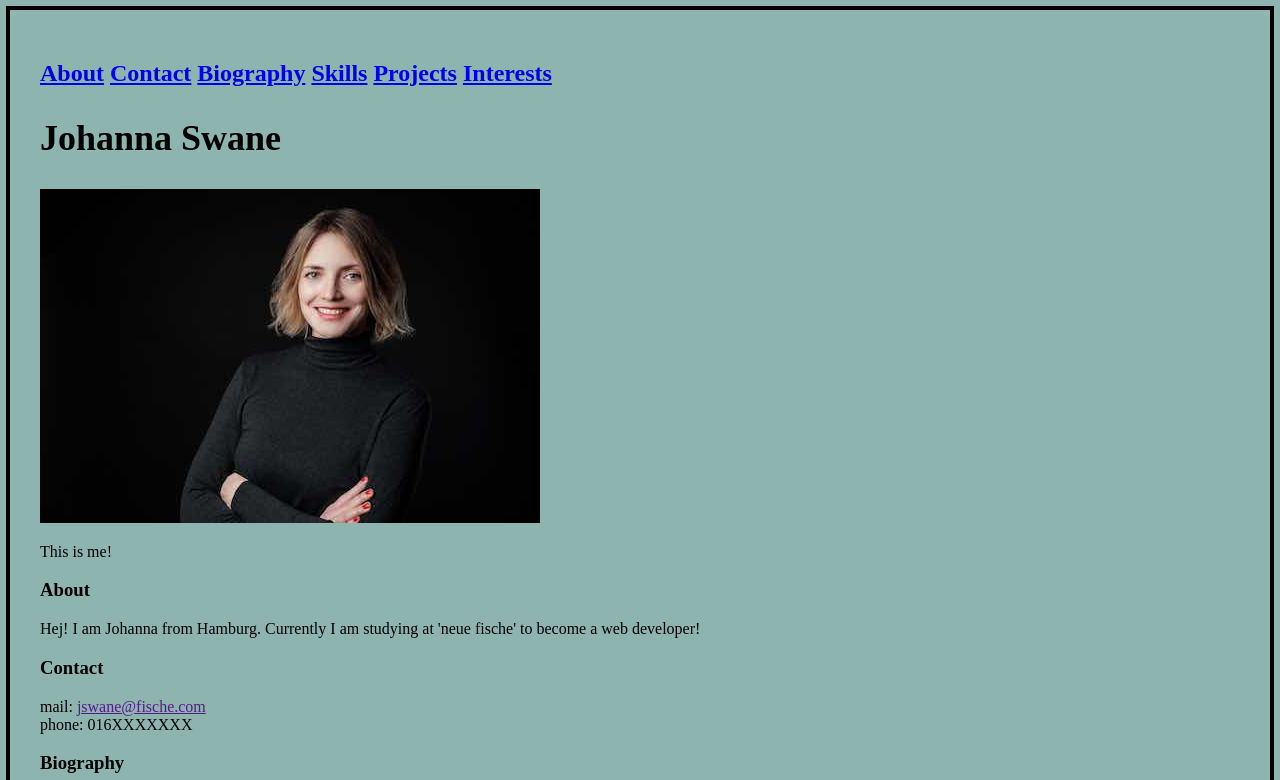
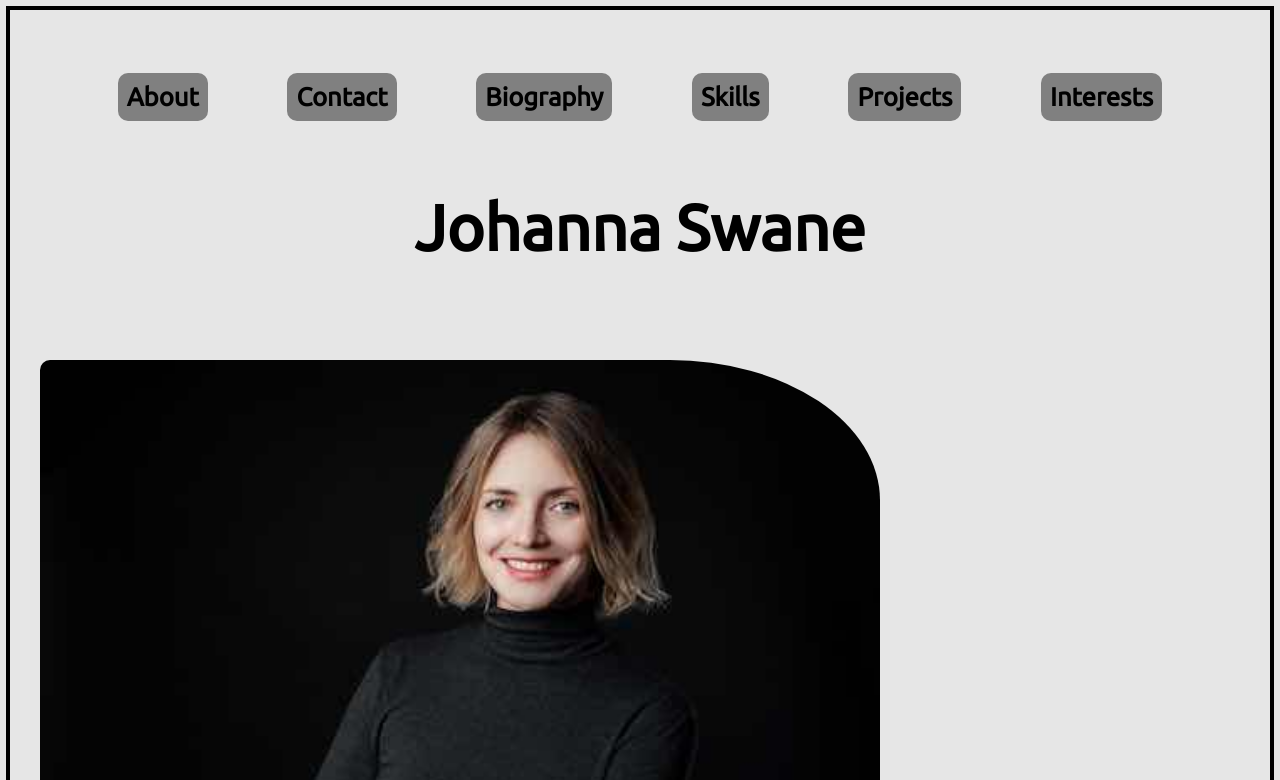
Before and after one commit to jswane/personal-website, a plain HTML site: page index.html in a window 1280 px wide. Shown: the top 780 px of the page. Drawn offline with Linux system fonts and the light colour scheme.

Commit message:
styles/styles.css

```diff
--- a/styles/styles.css
+++ b/styles/styles.css
@@ -1,12 +1,73 @@
-@import url("https://fonts.googleapis.com/css2?family=Rowdies:wght@300&display=swap");
+@import url("https://fonts.googleapis.com/css2?family=Ubuntu&display=swap");
+/* * = Universal selektor: wendet box-sizing auf alle Selektoren an, mit Sternchen */
 * {
   box-sizing: border-box;
 }
-
+/* Globale Selektoren, ohne Punkt */
+h1 {
+  font-size: 4rem;
+  font-weight: 900;
+  margin: 100px;
+  height: 70px;
+  display: flex;
+  justify-content: space-evenly;
+}
 body {
-  background-color: rgb(142, 180, 176);
+  background-color: rgb(230, 230, 230);
   border: 4px solid black;
   margin: 6px;
   padding: 30px;
-  font-family: "Light 300";
+  font-family: "Ubuntu";
+  font-size: 1rem;
 }
+
+p {
+  font-size: 1rem;
+  display: inline-block;
+}
+
+section {
+  background-color: gray;
+  font-size: 1, 5 rem;
+  color: black;
+  display: table;
+  padding: 8px;
+  border-radius: 10px;
+}
+/* Spezielle classes verweisen auf spezielle Styles, immer mit Punkt*/
+
+.header {
+  font-weight: 2000;
+}
+
+.navigation {
+  border-radius: 10px;
+  font-size: smaller;
+  margin: 1px;
+  padding: 10px;
+  height: 30px;
+  display: flex;
+  flex-flow: wrap row;
+  justify-content: space-evenly;
+  gap: 5px 10px;
+}
+
+.profile-picture {
+  width: 70%;
+  border-radius: 10px 25%;
+  display: flex;
+  justify-content: space-evenly;
+}
+
+.button {
+  background-color: gray;
+  border-radius: 10px;
+  padding: 9px;
+  margin: 3px;
+  color: black;
+  font-size: 1.6rem;
+  text-decoration: none;
+  display: flex;
+  align-items: stretch;
+  gap: 2px;
+}
```
